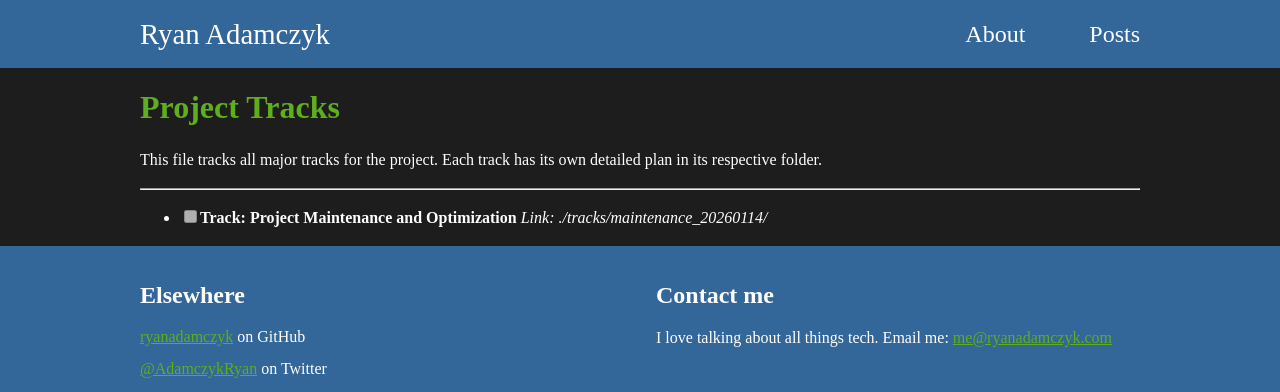
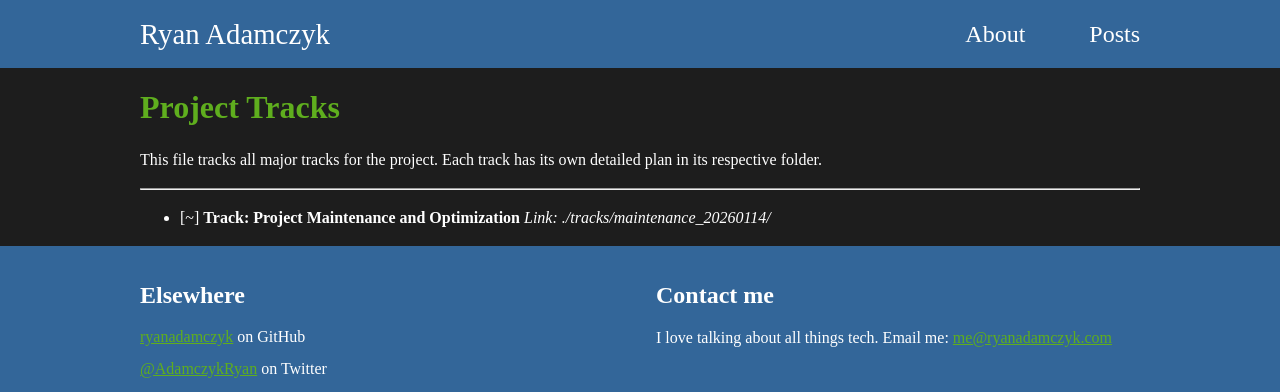
Before and after one commit to ryanadamczyk/ryanadamczyk.github.io, a Jekyll site: the page built from conductor/tracks.md, in a window 1280 px wide. Shown: the top 392 px of the page. Built offline with Jekyll 4.4.1, drawn with Linux system fonts in a browser that asks for light colours; our own code applies the rules of GitHub Pages for plain Markdown files.

```diff
--- a/conductor/tracks.md
+++ b/conductor/tracks.md
@@ -4,5 +4,5 @@ This file tracks all major tracks for the project. Each track has its own detail
 
 ---
 
-- [ ] **Track: Project Maintenance and Optimization**
+- [~] **Track: Project Maintenance and Optimization**
   *Link: [./tracks/maintenance_20260114/](./tracks/maintenance_20260114/)*
```
Also changed, not shown: conductor/tracks/maintenance_20260114/plan.md (+1 -1 lines).
